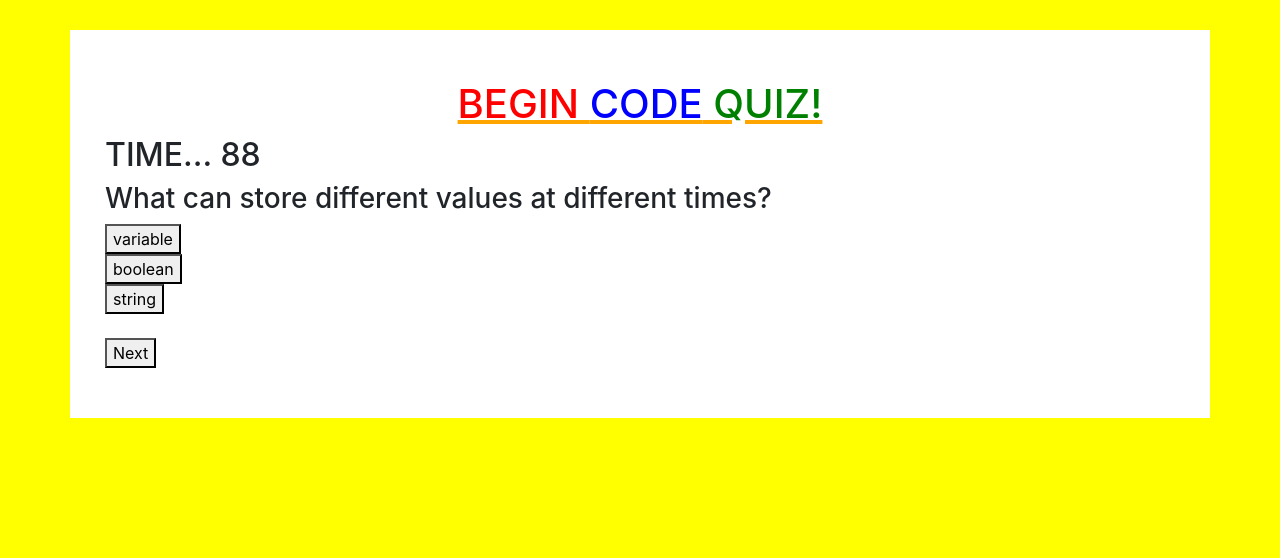
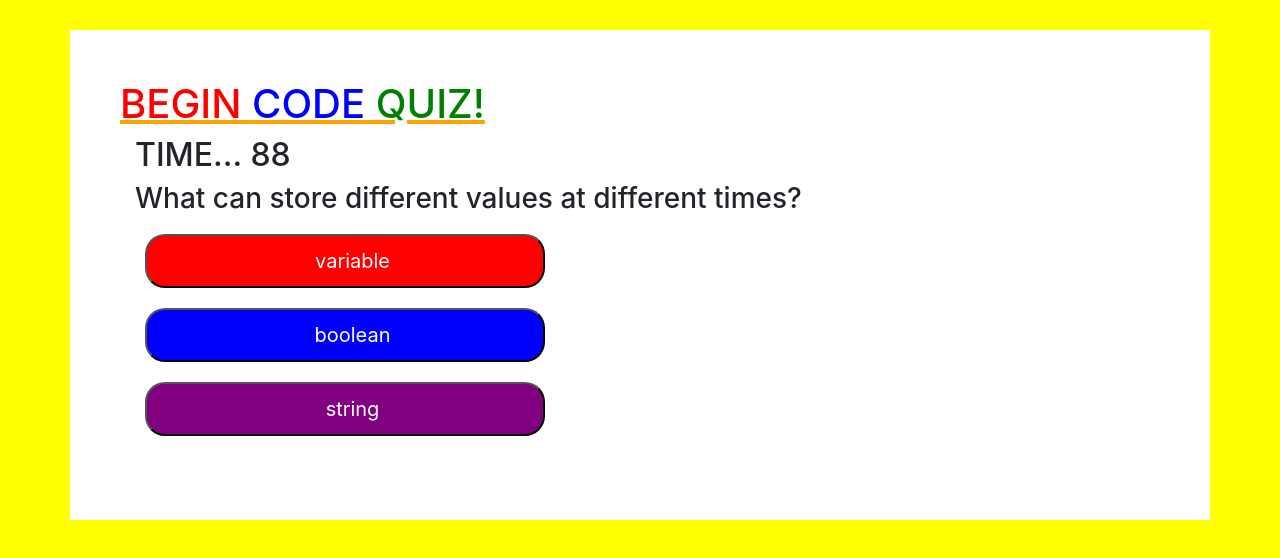
Before and after one commit to jpanakkal22/code_quiz, a plain HTML site: page index.html in a window 1280 px wide. Both pictures are taken after a click on the button "START". Drawn offline with nearby package versions, Linux system fonts and the light colour scheme.

Commit message:
added style to buttons and removed next button

```diff
--- a/index.html
+++ b/index.html
@@ -20,47 +20,31 @@
 <body>
     <div class ="container main">
         <div class="row">
-            <div class="col-12 ">
+            <div class="col-12">
                 <h1 id="red">BEGIN <span id="blue">CODE</span><span id="green"> QUIZ!</span> </h1>
             </div>
-            <div class="row">
-                <div class="col-12 startButton">
+            <div class="col-12 startButton"></div>
                 <button id="button">START</button>
             </div>
-            </div>
-
-            <div class="row">
             <div class="col-12">
                 <h2 id ="heading2"></h2>
+
                 <h3 id="question"></h3>
 
                 <div id="answerBtns">
-                        <button id="option1" value="1">answer1</button><br>
-                        <button id="option2" value="2">answer2</button><br>
-                        <button id="option3" value="3">answer3</button><br><br>
-                    </div>
-
-                    <button id="nxtQ">Next</button>
-
-
-                </div>
-
+                    <button type="button" id="option1" value="1">answer1</button><br>
+                    <button type="button" id="option2" value="2">answer2</button><br>
+                    <button type="button" id="option3" value="3">answer3</button><br><br>
                 </div>
 
 
-
-        </div>
-
-    </div>
 
 
             </div>
 
 
         </div>
-
-
-
+    </div>
 
 
     <script src="script.js"></script>
--- a/script.js
+++ b/script.js
@@ -30,7 +30,7 @@ var option3 = document.querySelector("#option3");
 var answerButtons = document.querySelector("#answerBtns");
 var container = document.querySelector(".container");
 
-//var currentQuestions = 1;
+
 var time = 90;
 var index = 0;
 var score = 0;
@@ -41,7 +41,7 @@ var totQuestions = questions.length;
 option1.style.display = "none";
 option2.style.display = "none";
 option3.style.display = "none";
-next.style.display = "none";
+
 
 //timer
 startButton.addEventListener("click", function(){
@@ -49,7 +49,7 @@ startButton.addEventListener("click", function(){
     option1.style.display = "";
     option2.style.display = "";
     option3.style.display = "";
-    next.style.display = "";
+
     showQuestions();
 
     var quizTimer = setInterval(function() {
@@ -89,18 +89,10 @@ answerButtons.addEventListener("click", function(event){
     //currentQuestions++;
 })
 
+//game over function
 function gameOver (){
     container.innerHTML = " ";
     var tag = document.createElement("h1");
     tag.textContent = "Your time is " + time;
     container.appendChild(tag);
 }
-
-
-//next.addEventListener("click", function(){
-
-    //console.log(currentQuestions);
-    //showQuestions();
-
-
-//})
--- a/style.css
+++ b/style.css
@@ -6,11 +6,12 @@ body {
     background-color: white;
     padding: 50px;
     margin-top: 30px;
+
 }
 
 h1 {
     text-decoration: underline orange;
-    text-align: center;
+
 
 }
 
@@ -23,3 +24,51 @@ h1 {
 #green {
     color: green;
 }
+
+#button {
+    width: 400px;
+
+    padding: 10px 0 10px 0;
+    border-radius: 20px;
+
+    background:limegreen;
+    color: yellow;
+    font-weight: bolder;
+}
+
+
+#option1 {
+    width:400px;
+
+    padding: 10px 0 10px 15px;
+    vertical-align: middle;
+    background:red;
+    margin: 10px 0 10px 10px;
+    color: white;
+    border-radius: 20px;
+    font-size: 20px;
+
+}
+#option2 {
+    width:400px;
+
+    padding: 10px 0 10px 15px;
+    vertical-align: middle;
+    background:blue;
+    margin: 10px 0 10px 10px;
+    color: white;
+    border-radius: 20px;
+    font-size: 20px;
+
+}
+#option3 {
+    width:400px;
+
+    padding: 10px 0 10px 15px;
+    vertical-align: middle;
+    background:purple;
+    margin: 10px 0 10px 10px;
+    color: white;
+    border-radius: 20px;
+    font-size: 20px;
+}
```
Lines whose indentation alone changed are shown as unchanged.
